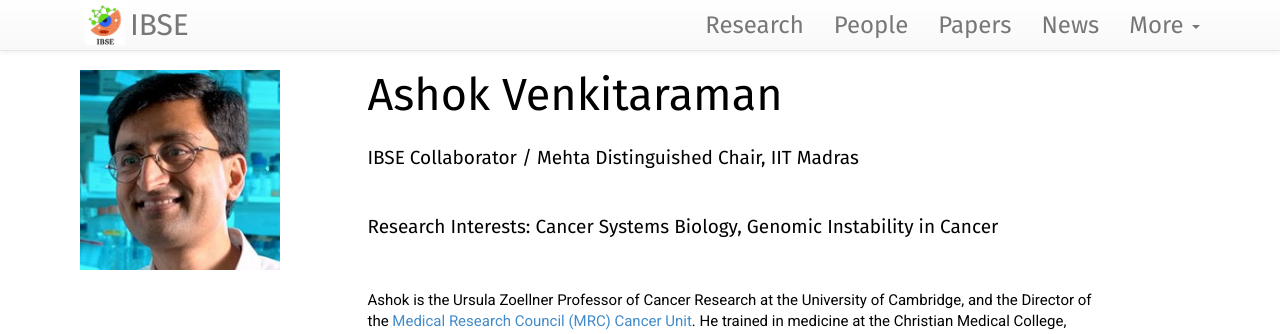
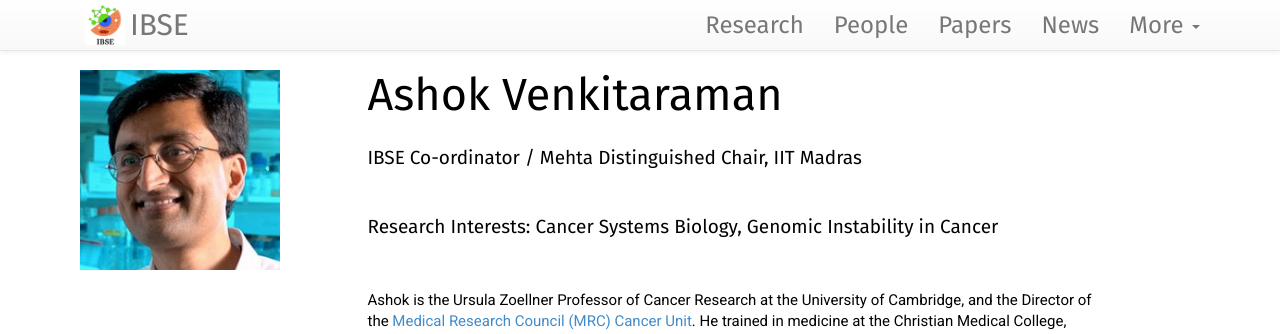
Before and after one commit to philge/ibse-iitm.github.io, a Jekyll site: the page built from team/_posts/2016-08-01-Ashok Venkitaraman.md, in a window 1280 px wide. Shown: the top 334 px of the page. Built offline with Jekyll 4.4.1, drawn with Linux system fonts in a browser that asks for light colours; nearby versions of some CDN libraries.

Commit message:
Update 2016-08-01-Ashok Venkitaraman.md

```diff
--- a/team/_posts/2016-08-01-Ashok Venkitaraman.md
+++ b/team/_posts/2016-08-01-Ashok Venkitaraman.md
@@ -1,7 +1,7 @@
 ---
 layout: member
 title: "Ashok Venkitaraman"
-position: Collaborator / Mehta Distinguished Chair, IIT Madras
+position: Co-ordinator / Mehta Distinguished Chair, IIT Madras
 department: Director, MRC Cancer Unit, University of Cambridge (UK)
 interests: Cancer Systems Biology, Genomic Instability in Cancer
 image: /assets/images/people/ashok-venkitaraman.jpg
```
